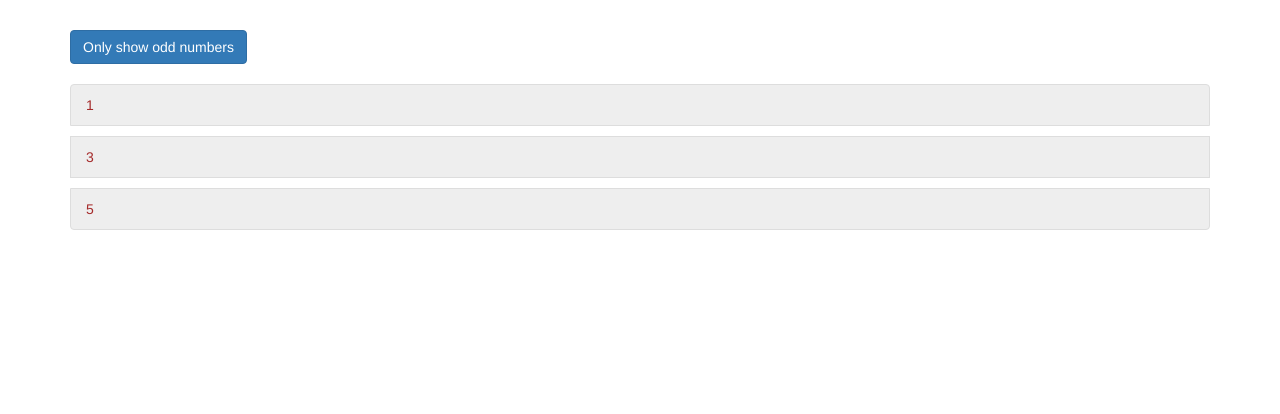
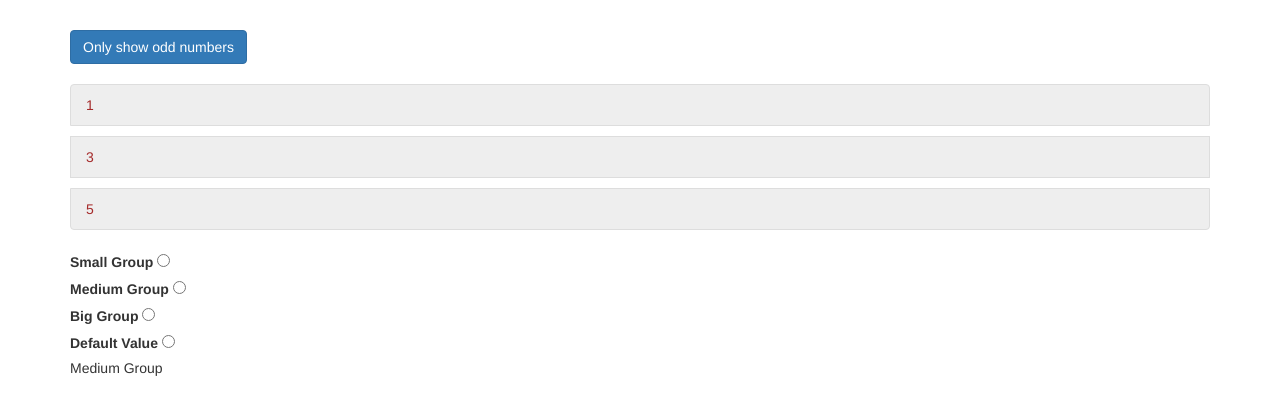
Before and after one commit to theglitcher97/angular_the_complete_guide_course, an Angular app: page / in a window 1280 px wide. Shown: the top 414 px of the page. Built offline with nearby package versions, Linux system fonts and the light colour scheme.

Commit message:
ref: Understanding *ngSwitch

```diff
--- a/src/app/app.component.html
+++ b/src/app/app.component.html
@@ -29,9 +29,30 @@
           </div>
         </ng-template>
       </ul>
-      <ng-template [ngIf]="onlyOdd">
+      <div>
+        <label> Small Group
+          <input [(ngModel)]="value" name="value" type="radio" value="5">
+        </label><br>
+        <label>Medium Group
+          <input [(ngModel)]="value" name="value" type="radio" value="30">
+        </label><br>
+        <label> Big Group
+          <input [(ngModel)]="value" name="value" type="radio" value="100">
+        </label><br>
+        <label>Default Value
+          <input [(ngModel)]="value" name="value" type="radio" value="50">
+        </label>
+
+      </div>
+      <div [ngSwitch]="value">
+        <p *ngSwitchCase="5"> Small Group</p>
+        <p *ngSwitchCase="30"> Medium Group</p>
+        <p *ngSwitchCase="100"> Big Group</p>
+        <p *ngSwitchDefault>Default value</p>
+      </div>
+      <!--<ng-template [ngIf]="onlyOdd">
         <p>Only odd</p>
-      </ng-template>
+      </ng-template>-->
     </div>
   </div>
 </div>
--- a/src/app/app.component.ts
+++ b/src/app/app.component.ts
@@ -10,4 +10,5 @@ export class AppComponent {
   oddNumbers = this.numbers.filter((n) => n % 2 !== 0);
   evenNumbers = this.numbers.filter((n) => n % 2 === 0);
   onlyOdd = false;
+  value = 30;
 }
```
